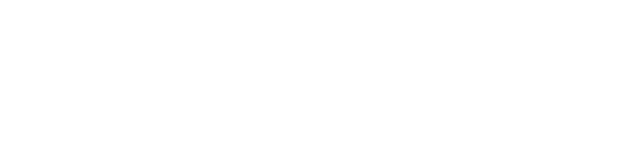
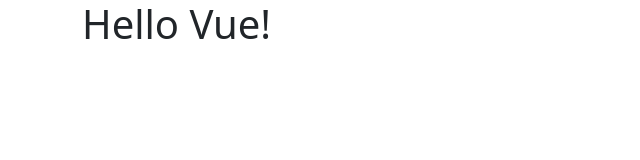
Before and after one commit to TartagliaFilippo/vue-hello, a plain HTML site: page index.html in a window 1280 px wide. Shown: the whole page, without its empty margins (0-640 px from the left). Drawn offline with nearby package versions, Linux system fonts and the light colour scheme.

Commit message:
add message

```diff
--- a/index.html
+++ b/index.html
@@ -17,8 +17,14 @@
     <link rel="stylesheet" href="./css/style.css" />
     <!-- TITLE -->
     <title>Document</title>
+    <!-- VUE -->
+    <script src="https://unpkg.com/vue@3/dist/vue.global.js"></script>
     <!-- JS -->
     <script src="./js/main.js" type="text/javascript" defer></script>
   </head>
-  <body></body>
+  <body>
+    <div class="container" id="app">
+      <h1>{{ message }}</h1>
+    </div>
+  </body>
 </html>
--- a/js/main.js
+++ b/js/main.js
@@ -0,0 +1,10 @@
+// importo VUE sul main
+const { createApp } = Vue;
+
+createApp({
+  data() {
+    return {
+      message: "Hello Vue!",
+    };
+  },
+}).mount("#app");
```
